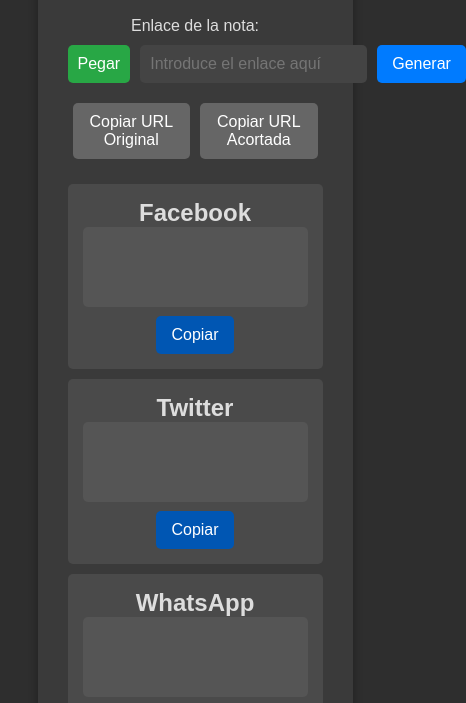
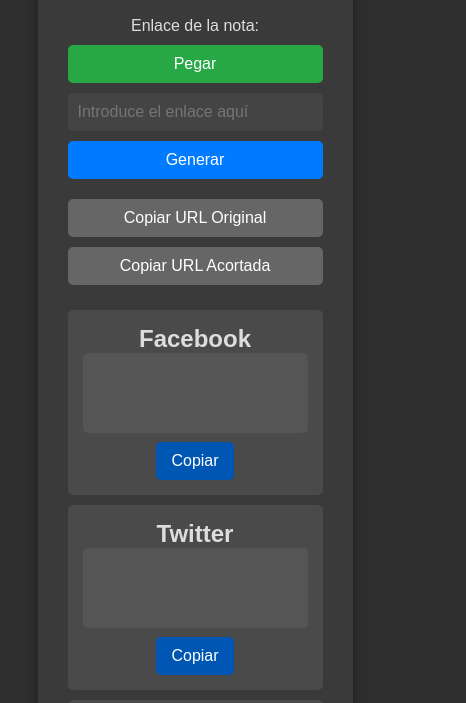
Before and after one commit to hyperhue-studio/CopyGenerator, a website: page public/index.html in a window 390 px wide. Shown: the part 119-822 px from the top of the page, 466 px wide, since content can reach past the window. Drawn offline with Linux system fonts and the light colour scheme.

Commit message:
Update style.css

```diff
--- a/public/assets/style.css
+++ b/public/assets/style.css
@@ -188,4 +188,25 @@
     .result-item.half {
         width: 100%;
     }
+
+    .input-group {
+        flex-direction: column;  /* Apilar los elementos en lugar de alinearlos horizontalmente */
+        gap: 10px;  /* Añadir espacio entre los elementos */
+        align-items: stretch;  /* Asegurarse de que los elementos ocupen todo el ancho */
+    }
+
+    #pasteUrl, #urlInput, button[type="submit"] {
+        width: 100%;  /* Hacer que todos los elementos ocupen el 100% del ancho */
+        font-size: 1rem;  /* Ajustar el tamaño de fuente para mayor legibilidad */
+    }
+
+    /* Aseguramos que los botones en la parte inferior también se ajusten */
+    .button-group {
+        flex-direction: column;  /* Apilar los botones */
+    }
+
+    .button-group button {
+        width: 100%;  /* Los botones ocupan todo el ancho */
+        margin: 5px 0;  /* Añadir margen entre los botones */
+    }
 }
```
